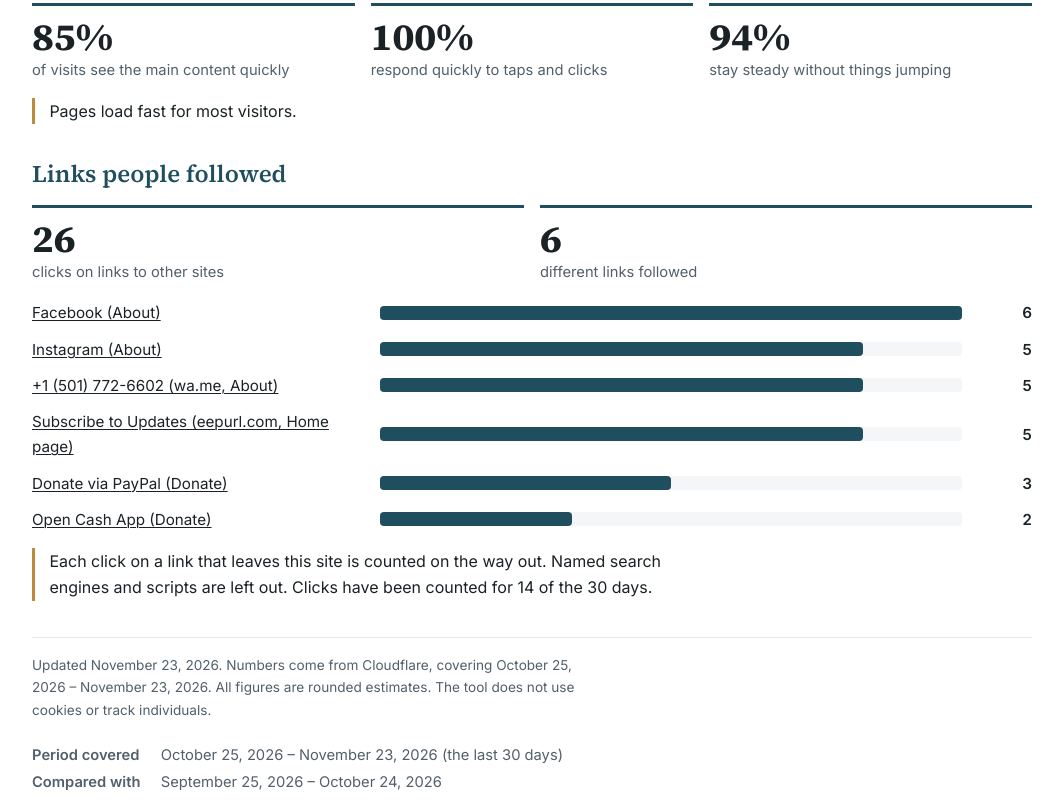
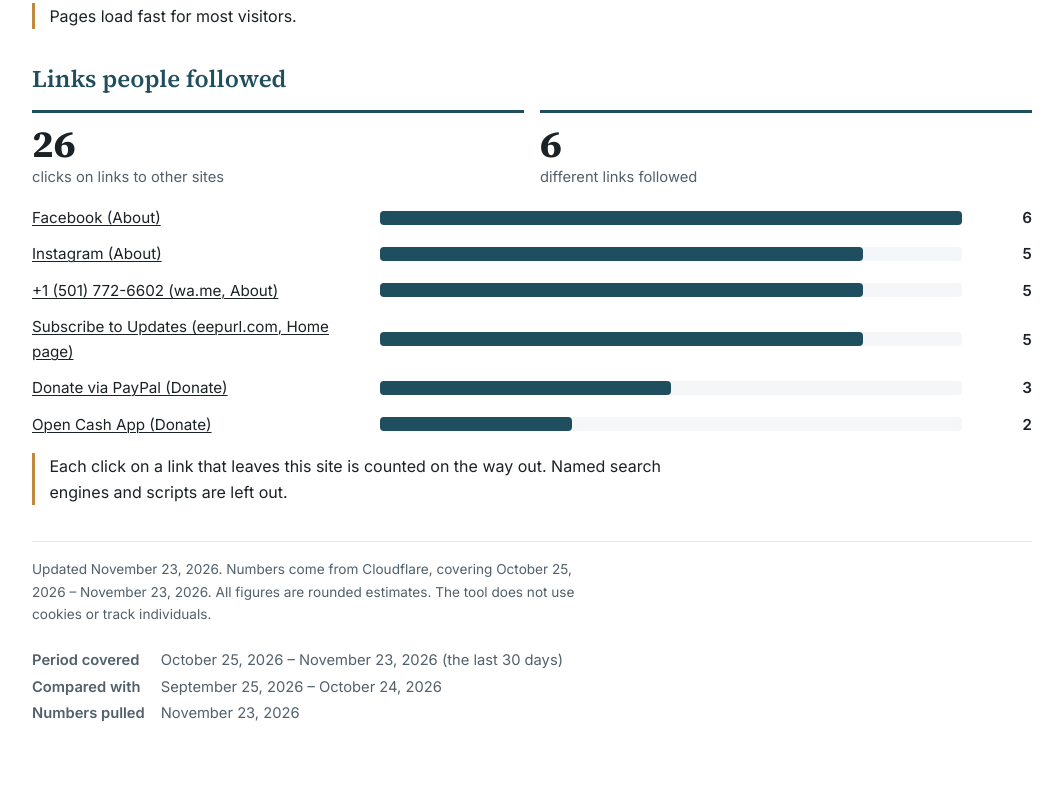
Before and after one commit to Cleft-of-The-Rock-Ranch/cleftoftherock, a plain HTML site: page stats.html in a window 1280 px wide. Shown: the part 1771-2572 px from the top of the page, without its empty margins (108-1171 px from the left). Drawn offline with Linux system fonts and the light colour scheme.

Commit message:
Update site stats page

```diff
--- a/stats.html
+++ b/stats.html
@@ -180,7 +180,7 @@
       <li><span class="name">October</span><span class="track"><span class="fill" style="width:73%"></span></span><span class="val">66</span></li>
       <li><span class="name">November (so far)</span><span class="track"><span class="fill" style="width:30%"></span></span><span class="val">27</span></li>
     </ul>
-    <p class="sowhat">Visitor counts for 2026 begin July 19, 2026. Cloudflare keeps only about 13 weeks of visitor counts, and saving them here started after that, so earlier months cannot be filled in.</p>
+
   </section>
 
   <section>
@@ -230,7 +230,7 @@
       <li><span class="name"><a href="https://cleftoftherockranch.org/donate" data-no-go>Donate via PayPal (Donate)</a></span><span class="track"><span class="fill" style="width:50%"></span></span><span class="val">3</span></li>
       <li><span class="name"><a href="https://cleftoftherockranch.org/donate" data-no-go>Open Cash App (Donate)</a></span><span class="track"><span class="fill" style="width:33%"></span></span><span class="val">2</span></li>
     </ul>
-    <p class="sowhat">Each click on a link that leaves this site is counted on the way out. Named search engines and scripts are left out. Clicks have been counted for 14 of the 30 days.</p>
+    <p class="sowhat">Each click on a link that leaves this site is counted on the way out. Named search engines and scripts are left out.</p>
   </section>
 
   <div class="foot">
```
